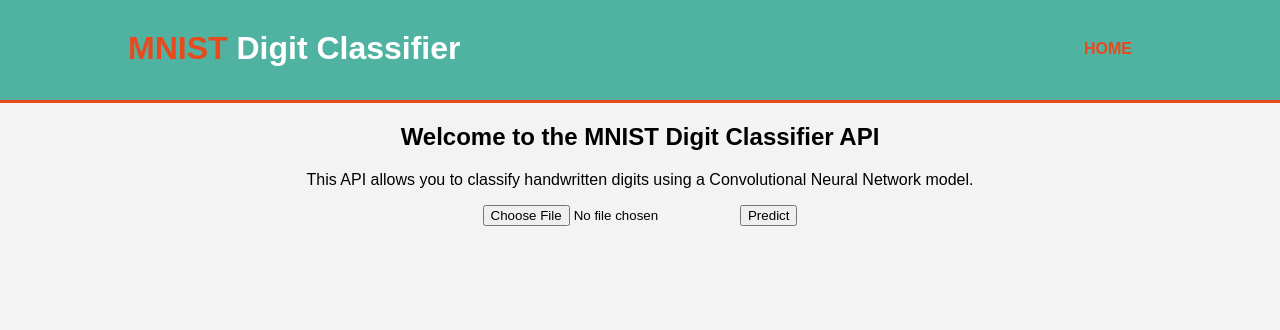
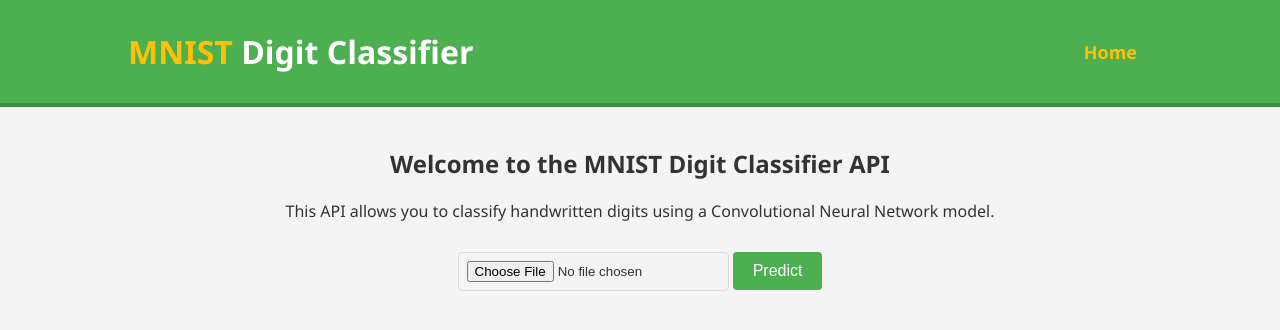
Before and after one commit to AnirudhRaghavan11/Assignment3_CS451, a Flask app: page / in a window 1280 px wide. Shown: the top 330 px of the page. Run offline with Flask 3, Linux system fonts and the light colour scheme.

Commit message:
added ajax call and improved style

```diff
--- a/templates/home.html
+++ b/templates/home.html
@@ -7,29 +7,28 @@
     <title>MNIST Digit Classifier</title>
     <style>
         body {
-            font-family: Arial, sans-serif;
+            font-family: 'Segoe UI', Tahoma, Geneva, Verdana, sans-serif;
             text-align: center;
-            background-color: #f3f3f3;
+            background-color: #f4f4f4;
             margin: 0;
             padding: 0;
+            color: #333;
         }
         .container {
             width: 80%;
-            margin: auto;
+            margin: 20px auto;
             overflow: hidden;
         }
         header {
-            background: #50b3a2;
+            background: #4CAF50;
             color: white;
-            padding-top: 30px;
-            min-height: 70px;
-            border-bottom: #e8491d 3px solid;
+            padding: 10px 0;
+            border-bottom: #388E3C 4px solid;
         }
         header a {
             color: #ffffff;
             text-decoration: none;
-            text-transform: uppercase;
-            font-size: 16px;
+            font-size: 18px;
         }
         header ul {
             padding: 0;
@@ -39,7 +38,7 @@
         }
         header li {
             display: inline;
-            padding: 0 20px 0 20px;
+            padding: 0 15px;
         }
         header #branding {
             float: left;
@@ -52,12 +51,33 @@
             margin-top: 10px;
         }
         header .highlight, header .current a {
-            color: #e8491d;
+            color: #FFC107;
             font-weight: bold;
         }
         header a:hover {
-            color: #ffffff;
+            color: #FFEB3B;
             font-weight: bold;
+        }
+        form {
+            margin-top: 20px;
+        }
+        input[type=file] {
+            border: 1px solid #ddd;
+            padding: 8px;
+            border-radius: 4px;
+        }
+        input[type=submit] {
+            background-color: #4CAF50;
+            color: white;
+            border: none;
+            padding: 10px 20px;
+            margin-top: 10px;
+            border-radius: 4px;
+            cursor: pointer;
+            font-size: 16px;
+        }
+        input[type=submit]:hover {
+            background-color: #388E3C;
         }
     </style>
 </head>
@@ -70,7 +90,6 @@
             <nav>
                 <ul>
                     <li class="current"><a href="/">Home</a></li>
-
                 </ul>
             </nav>
         </div>
@@ -79,10 +98,39 @@
         <h2>Welcome to the MNIST Digit Classifier API</h2>
         <p>This API allows you to classify handwritten digits using a Convolutional Neural Network model.</p>
 
-        <form action="/predict" method="post" enctype="multipart/form-data">
-            <input type="file" name="file" required>
+        <form id="digitForm" action="/predict" method="post" enctype="multipart/form-data">
+            <input type="file" name="file" id="fileInput" required>
             <input type="submit" value="Predict">
+            <p id="fileName"></p>
+            <p id="result"></p>
         </form>
     </div>
+
+    <script>
+        // Simple JavaScript to update the text when a file is selected
+        document.getElementById('fileInput').addEventListener('change', function() {
+            var fileName = this.files[0].name;
+            document.getElementById('fileName').innerText = 'Selected file: ' + fileName;
+        });
+    </script>
+    <script>
+        document.getElementById('digitForm').addEventListener('submit', function(e) {
+        e.preventDefault();  // Prevent the default form submission
+
+        var formData = new FormData(this);
+        fetch('/predict', {
+            method: 'POST',
+            body: formData
+        })
+        .then(response => response.json())
+        .then(data => {
+            document.getElementById('result').innerText = 'Recognized Digit: ' + data.digit;
+        })
+        .catch(error => {
+            console.error('Error:', error);
+            document.getElementById('result').innerText = 'Error predicting digit';
+        });
+    });
+    </script>
 </body>
 </html>
```
